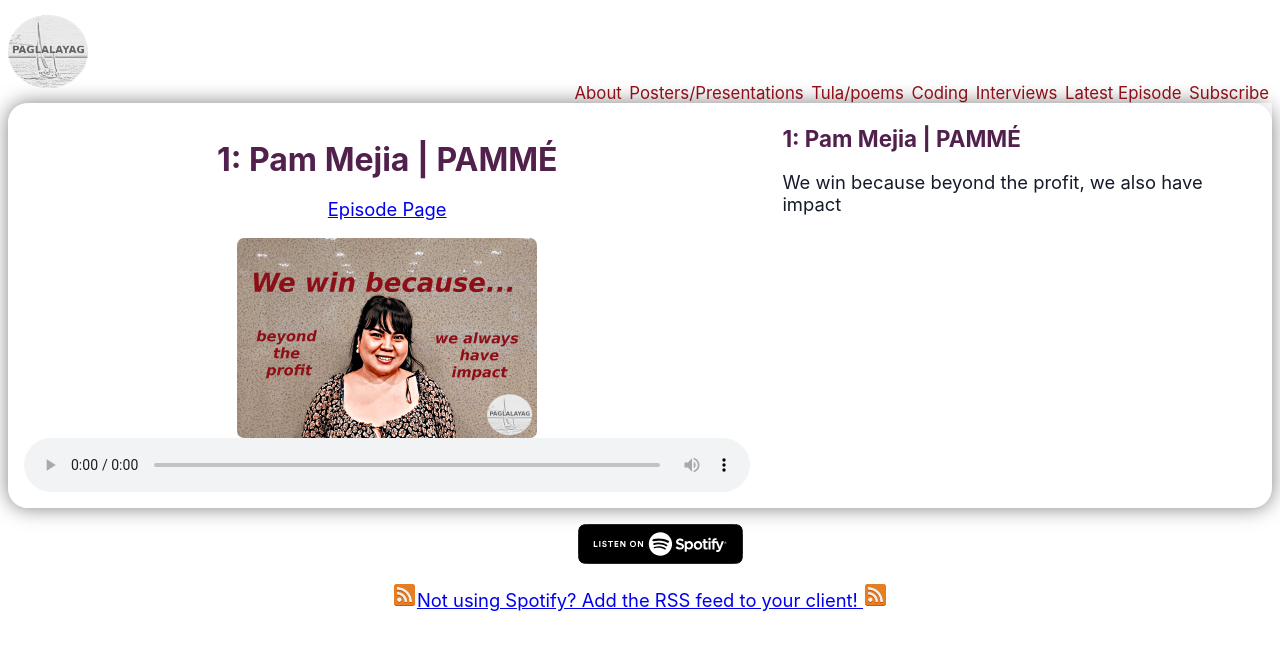
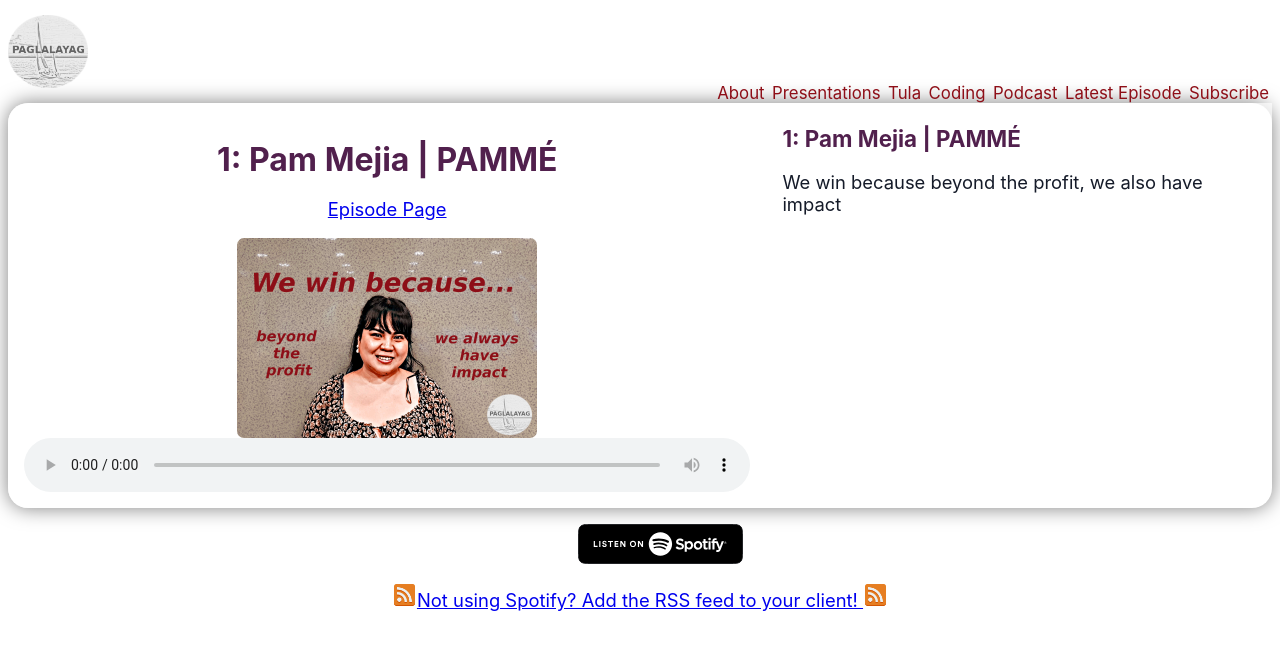
Before and after one commit to paglalayag/paglalayag.github.io, a Jekyll site: the page built from _pages/interviews.md, in a window 1280 px wide. Shown: the top 650 px of the page. Built offline with Jekyll 4.4.1, drawn with Linux system fonts in a browser that asks for light colours; nearby versions of some CDN libraries.

Commit message:
rename interviews to podcast

```diff
--- a/_data/pages.yml
+++ b/_data/pages.yml
@@ -1,8 +1,8 @@
 pages:
   - {name: 'About', url: 'about'}
-  - {name: 'Posters/Presentations', url: 'presentations/'}
-  - {name: 'Tula/poems', url: 'tula/'}
+  - {name: 'Presentations', url: 'presentations/'}
+  - {name: 'Tula', url: 'tula/'}
   - {name: 'Coding', url: 'coding/'}
-  - {name: 'Interviews', url: 'interviews/'}
+  - {name: 'Podcast', url: 'podcast/'}
   - {name: 'Latest Episode', url: 'latest'}
   - {name: 'Subscribe', url: 'https://ck.paglalayag.net/'}
--- a/_pages/interviews.md
+++ b/_pages/interviews.md
@@ -1,6 +1,7 @@
 ---
 layout: interviews
-title: Interviews
+title: Podcast
 
-permalink: /interviews/
+permalink: /podcast
+redirect_from: /interviews
 ---
```
